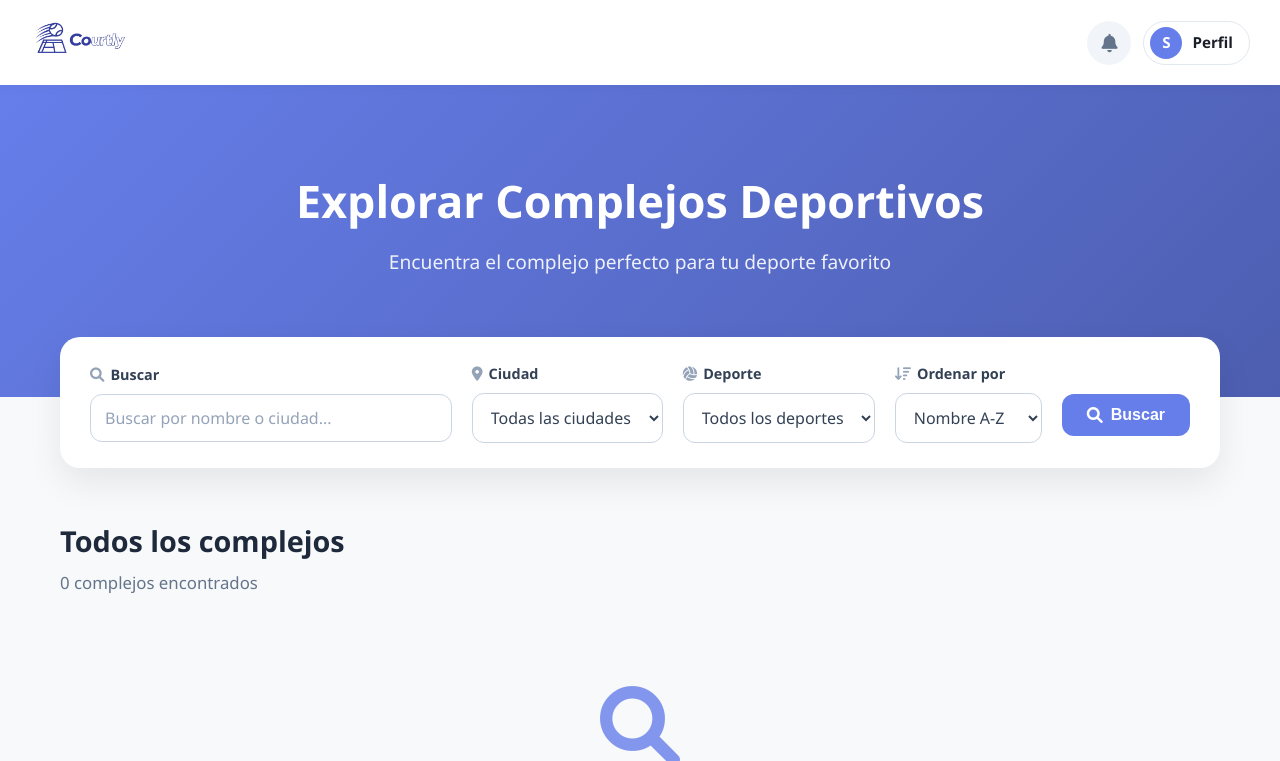
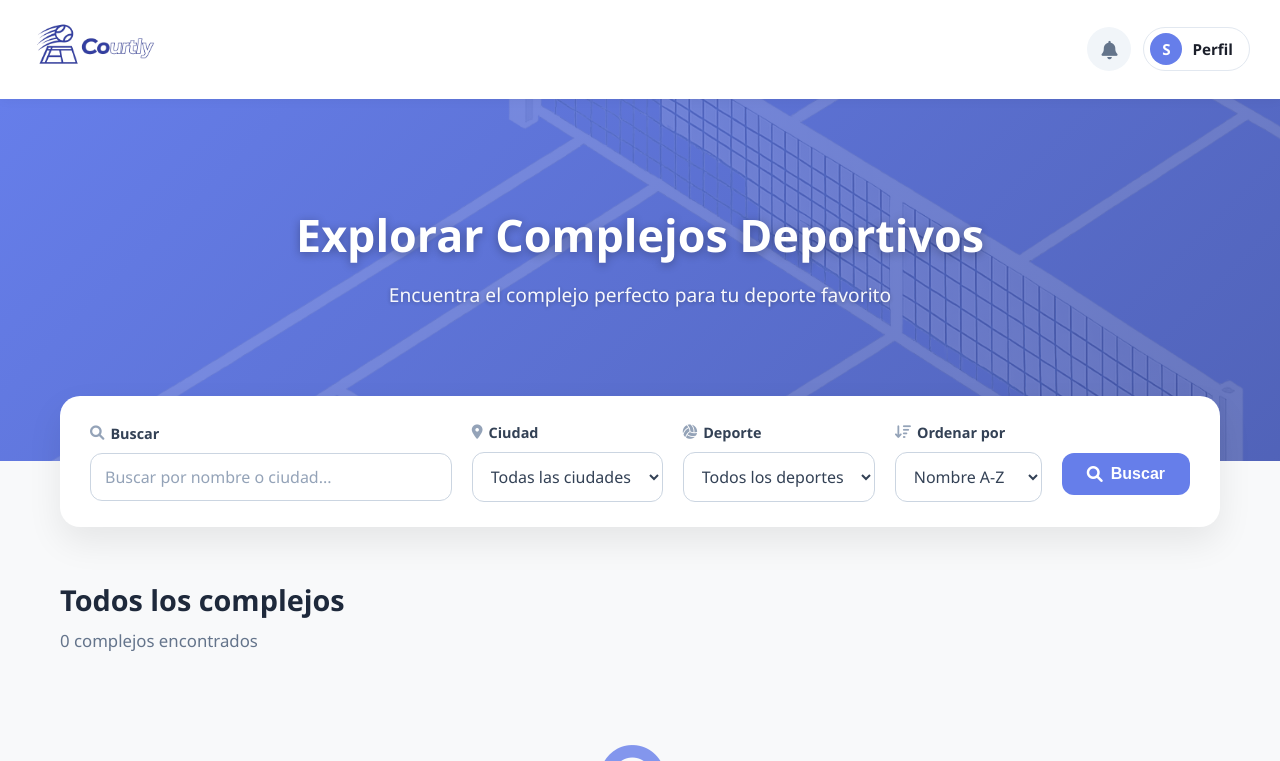
Before and after one commit to GianlucaDamico/ProyectoGS, a Django app: page /explorar_complejos/ in a window 1280 px wide. Shown: the top 761 px of the page. Run offline with Django 4.2, Linux system fonts and the light colour scheme; the visitor is signed in with stand-in values (Sample User, id 1); data that the repository does not hold is empty; parts of the project's set-up code (start-up, migrations or seed data) failed here and were passed over.

Commit message:
agregar imagen de fondo y mejorar estilos en la sección de encabezado de la vista de exploración de complejos

```diff
--- a/core/static/core/explorar.css
+++ b/core/static/core/explorar.css
@@ -1,6 +1,6 @@
 :root {
     --primary: #667eea; /* Azul corporativo Courtly */
-    --primary-light: #8295eb; /* Azul más claro para hovers y textos oscuros */
+    --primary-light: #8295eb; /* Azul más claro para hovers */
     --primary-dark: #4d5eb0; /* Azul oscuro para gradientes */
     --accent: #e74c3c; /* Rojo para notificaciones */
     --text: #1b1f2a;
@@ -51,7 +51,7 @@ body {
 }
 
 .logo-img {
-    height: 70px;
+    height: 91px;
     width: auto;
     object-fit: contain;
 }
@@ -184,30 +184,55 @@ body {
 .btn-register { background: var(--primary); color: white; text-decoration: none; padding: 0.8rem 2rem; border-radius: 50px; font-weight: 600; transition: background 0.3s; }
 .btn-register:hover { background: var(--primary-light); }
 
-/* ============ Page Header (Azul corporativo) ============ */
+/* ============ Page Header con Imagen BANNER1 ============ */
 .page-header {
-    background: linear-gradient(135deg, var(--primary) 0%, var(--primary-dark) 100%);
+    background-image: url('../img/BANNER1.jpg'); /* Ojo: Si al final lo guardaste en minúscula, pon 'banner1.jpg' */
+    background-repeat: no-repeat;
+    background-position: center right;
+    background-size: cover;
+    background-color: var(--primary); /* Fondo de respaldo */
+    position: relative;
     color: white;
-    padding: 80px 20px 120px;
+    padding: 100px 20px 150px;
     text-align: center;
+}
+
+/* Creamos la capa oscura/azul con transparencia sobre la imagen */
+.page-header::before {
+    content: "";
+    position: absolute;
+    top: 0;
+    left: 0;
+    right: 0;
+    bottom: 0;
+    background: linear-gradient(135deg, rgba(102, 126, 234, 0.85) 0%, rgba(77, 94, 176, 0.85) 100%);
+    z-index: 1;
+}
+
+/* Levantamos el contenedor de los textos para que estén por encima de la capa oscura */
+.page-header .container {
+    position: relative;
+    z-index: 2;
 }
 
 .page-header h1 {
     font-size: 2.8rem;
     margin-bottom: 10px;
     font-weight: 800;
+    text-shadow: 0 2px 10px rgba(0,0,0,0.3);
 }
 
 .page-header p {
     font-size: 1.2rem;
-    opacity: 0.9;
+    opacity: 0.95;
+    text-shadow: 0 1px 4px rgba(0,0,0,0.3);
 }
 
 /* ============ Sección de Filtros (Flotante) ============ */
 .filtros-section {
     background: transparent;
     padding: 0 20px;
-    margin-top: -60px;
+    margin-top: -65px;
     position: relative;
     z-index: 10;
 }
@@ -348,7 +373,7 @@ body {
 /* ============ Footer ============ */
 .footer { background: #1e293b; color: white; padding: 60px 20px 20px; }
 .footer-container { max-width: 1200px; margin: 0 auto; display: grid; grid-template-columns: repeat(auto-fit, minmax(250px, 1fr)); gap: 40px; margin-bottom: 40px; }
-.footer-section h4 { font-size: 1.2rem; margin-bottom: 15px; color: var(--primary-light); /* Aquí estaba el moradito */ }
+.footer-section h4 { font-size: 1.2rem; margin-bottom: 15px; color: var(--primary-light); }
 .footer-section p { color: #94a3b8; line-height: 1.8; font-size: 0.95rem; }
 .footer-section ul { list-style: none; }
 .footer-section ul li { margin-bottom: 10px; }
--- a/core/templates/core/explorar_complejos.html
+++ b/core/templates/core/explorar_complejos.html
@@ -94,7 +94,7 @@
         </div>
     </nav>
 
-    <section class="page-header">
+    <section class="page-header" style="background-image: url('{% static 'core/img/BANNER1.png' %}');">
         <div class="container">
             <h1>Explorar Complejos Deportivos</h1>
             <p>Encuentra el complejo perfecto para tu deporte favorito</p>
```
Also changed, not shown: core/static/core/img/banner1.png (added).
